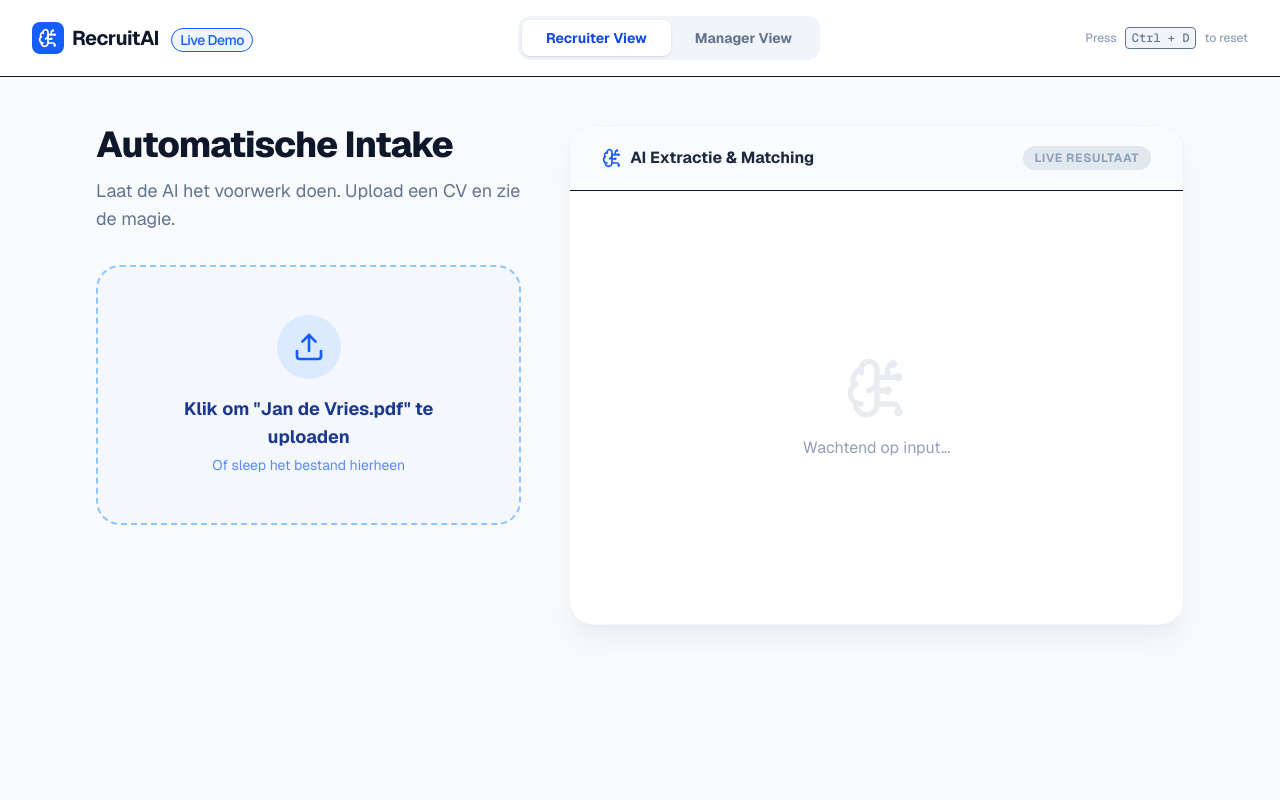
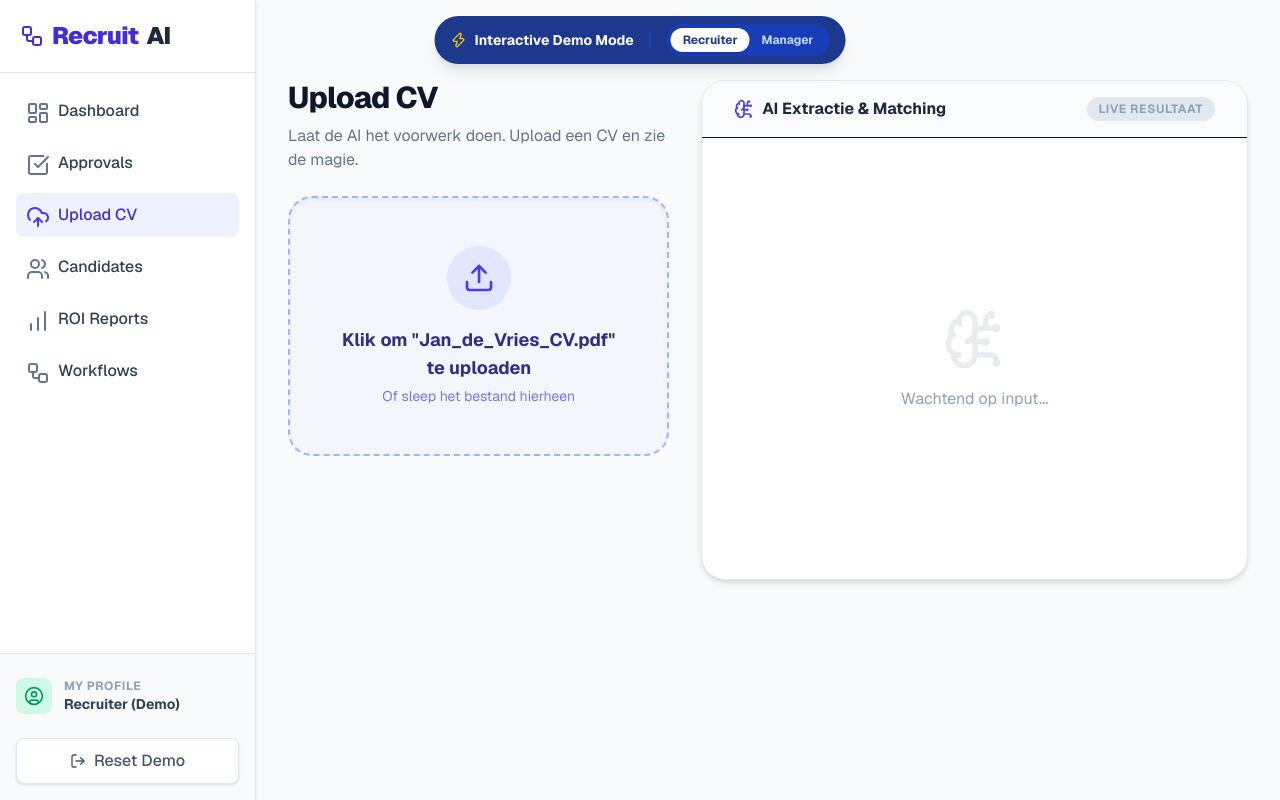
Before and after one commit to FranklinFranklin/recruitai, a Next.js app: page /demo in a window 1280 px wide. Built offline with nearby package versions, Linux system fonts and the light colour scheme.

Commit message:
feat(sales): align demo page layout precisely with original app UI

```diff
--- a/src/app/demo/page.tsx
+++ b/src/app/demo/page.tsx
@@ -4,7 +4,8 @@ import { useState, useEffect } from "react";
 import {
   Upload, FileText, BrainCircuit, CheckCircle2, XCircle,
   Building, Briefcase, ChevronRight, BarChart3, Users,
-  Clock, Zap, ShieldCheck, Mail
+  Clock, Zap, ShieldCheck, Mail, LayoutDashboard, CheckSquare,
+  UploadCloud, BarChart, Settings, LogOut, Shield, UserCircle, Workflow
 } from "lucide-react";
 
 type DemoState = 'IDLE' | 'LOADING' | 'ANALYZING' | 'REVIEW' | 'CLIFFHANGER';
@@ -45,39 +46,78 @@ export default function DemoPage() {
   };
 
   return (
-    <div className="min-h-screen bg-[#F9FAFB] text-slate-900 font-sans selection:bg-blue-100">
-      {/* Top Navigation Bar */}
-      <nav className="bg-white border-b px-8 py-4 flex justify-between items-center sticky top-0 z-50">
-        <div className="flex items-center gap-2">
-          <div className="w-8 h-8 bg-blue-600 rounded-lg flex items-center justify-center">
-            <BrainCircuit className="w-5 h-5 text-white" />
-          </div>
-          <span className="font-bold text-xl tracking-tight">RecruitAI <span className="text-blue-600 font-medium text-sm border bg-blue-50 px-2 py-0.5 rounded-full ml-2">Live Demo</span></span>
-        </div>
+    <div className="flex h-screen bg-gray-50 text-slate-900 font-sans selection:bg-blue-100 overflow-hidden relative">
 
-        {/* The Dual-View Toggle */}
-        <div className="flex bg-slate-100 p-1 rounded-xl">
+      {/* DEMO BANNER */}
+      <div className="absolute top-4 left-1/2 -translate-x-1/2 z-50 bg-blue-900 text-white px-4 py-2 rounded-full shadow-lg flex items-center gap-4 animate-in slide-in-from-top-10 duration-700">
+        <span className="text-sm font-bold flex items-center gap-2"><Zap className="w-4 h-4 text-yellow-400" /> Interactive Demo Mode</span>
+        <div className="h-4 w-px bg-blue-700"></div>
+        <div className="flex bg-blue-800 p-1 rounded-full">
           <button
             onClick={() => setView('RECRUITER')}
-            className={`px-6 py-2 rounded-lg text-sm font-bold transition-all duration-300 ${view === 'RECRUITER' ? 'bg-white shadow-sm text-blue-700' : 'text-slate-500 hover:text-slate-700'}`}
+            className={`px-3 py-1 rounded-full text-xs font-bold transition-all duration-300 ${view === 'RECRUITER' ? 'bg-white shadow-sm text-blue-900' : 'text-blue-200 hover:text-white'}`}
           >
-            Recruiter View
+            Recruiter
           </button>
           <button
             onClick={() => setView('MANAGER')}
-            className={`px-6 py-2 rounded-lg text-sm font-bold transition-all duration-300 ${view === 'MANAGER' ? 'bg-white shadow-sm text-blue-700' : 'text-slate-500 hover:text-slate-700'}`}
+            className={`px-3 py-1 rounded-full text-xs font-bold transition-all duration-300 ${view === 'MANAGER' ? 'bg-white shadow-sm text-blue-900' : 'text-blue-200 hover:text-white'}`}
           >
-            Manager View
+            Manager
           </button>
         </div>
+      </div>
 
-        <div className="text-xs text-slate-400 font-medium flex items-center gap-2">
-          Press <kbd className="bg-slate-100 border px-1.5 py-0.5 rounded text-slate-500">Ctrl + D</kbd> to reset
+      {/* FAKE SIDEBAR (Mimics original UI exactly) */}
+      <aside className="w-64 bg-white border-r border-slate-200 flex flex-col shadow-sm z-10 transition-colors duration-300 shrink-0">
+        <div className="p-5 border-b border-slate-200">
+          <h1 className="text-2xl font-black flex items-center gap-2 text-indigo-700 tracking-tight">
+            <Workflow className="w-6 h-6" />
+            Recruit<span className="text-slate-800">AI</span>
+          </h1>
         </div>
+        <nav className="flex-1 p-4 space-y-2 overflow-y-auto">
+          <SidebarLink icon={<LayoutDashboard />} label="Dashboard" active={view === 'MANAGER'} />
+          <SidebarLink icon={<CheckSquare />} label="Approvals" badge={demoState === 'REVIEW' ? "1" : null} />
+          <SidebarLink icon={<UploadCloud />} label="Upload CV" active={view === 'RECRUITER'} />
+          <SidebarLink icon={<Users />} label="Candidates" />
+          <SidebarLink icon={<BarChart />} label="ROI Reports" active={view === 'MANAGER'} />
+          <SidebarLink icon={<Workflow />} label="Workflows" />
+
+          {view === 'MANAGER' && (
+            <>
+              <div className="pt-4 pb-2">
+                <p className="text-xs font-bold text-slate-400 uppercase tracking-wider px-2.5">Administration</p>
+              </div>
+              <SidebarLink icon={<Settings />} label="Settings" />
+              <SidebarLink icon={<Users />} label="Team Monitor" />
+            </>
+          )}
         </nav>
 
+        {/* User Profile & Logout */}
+        <div className="p-4 border-t border-slate-200 bg-slate-50">
+          <div className="flex items-center gap-3 px-2 mb-4 hover:bg-slate-200 p-2 -mx-2 rounded-xl cursor-pointer group">
+            <div className={`p-2 rounded-lg ${view === 'MANAGER' ? 'bg-indigo-100 text-indigo-600' : 'bg-emerald-100 text-emerald-600'}`}>
+              {view === 'MANAGER' ? <Shield className="w-5 h-5" /> : <UserCircle className="w-5 h-5" />}
+            </div>
+            <div className="flex flex-col">
+              <span className="text-xs font-bold text-slate-400 uppercase tracking-wider">My Profile</span>
+              <span className="text-sm font-bold text-slate-700">
+                {view === 'MANAGER' ? 'Manager (Demo)' : 'Recruiter (Demo)'}
+              </span>
+            </div>
+          </div>
+          <button onClick={() => setDemoState('IDLE')} className="flex w-full justify-center items-center gap-2 p-2.5 bg-white border border-slate-200 hover:bg-red-50 hover:text-red-600 hover:border-red-200 rounded-lg transition-all font-medium shadow-sm text-slate-600">
+            <LogOut className="w-4 h-4" />
+            Reset Demo
+          </button>
+        </div>
+      </aside>
+
       {/* Main Content Area */}
-      <main className="max-w-6xl mx-auto px-8 py-12 transition-all duration-500">
+      <main className="flex-1 p-8 overflow-y-auto bg-gray-50 transition-colors duration-300 relative pt-20">
+        <div className="max-w-6xl mx-auto">
           {view === 'RECRUITER' ? (
             <RecruiterView
               demoState={demoState}
@@ -88,6 +128,7 @@ export default function DemoPage() {
           ) : (
             <ManagerView />
           )}
+        </div>
       </main>
 
       {/* Product-Led Growth Cliffhanger Modal */}
@@ -102,7 +143,7 @@ export default function DemoPage() {
               In een live omgeving staat deze kandidaat nu perfect ingevuld in jullie ATS (zoals <strong>Bullhorn, Carerix of Recruitee</strong>), inclusief de AI-match score en motivatie. Geen handwerk meer.
             </p>
             <div className="flex flex-col gap-3">
-              <button onClick={() => alert("Hier opent de Calendly of Lead-form!")} className="w-full bg-blue-600 hover:bg-blue-700 text-white font-bold py-4 rounded-xl transition-all shadow-lg hover:shadow-xl hover:-translate-y-0.5">
+              <button onClick={() => alert("Hier opent de Calendly of Lead-form!")} className="w-full bg-indigo-600 hover:bg-indigo-700 text-white font-bold py-4 rounded-xl transition-all shadow-lg hover:shadow-xl hover:-translate-y-0.5">
                 Test dit met jullie eigen ATS
               </button>
               <button onClick={() => setDemoState('IDLE')} className="w-full bg-slate-100 hover:bg-slate-200 text-slate-700 font-bold py-4 rounded-xl transition-all">
@@ -116,31 +157,45 @@ export default function DemoPage() {
   );
 }
 
+function SidebarLink({ icon, label, active = false, badge = null }: any) {
+  return (
+    <div className={`flex items-center gap-3 p-2.5 rounded-lg font-medium transition-colors cursor-pointer ${active ? 'bg-indigo-50 text-indigo-700' : 'hover:bg-slate-100 text-slate-700'}`}>
+      <div className={`w-5 h-5 ${active ? 'text-indigo-600' : 'text-slate-500'}`}>
+        {icon}
+      </div>
+      <span className="flex-1">{label}</span>
+      {badge && (
+        <span className="bg-red-500 text-white text-[10px] font-bold px-2 py-0.5 rounded-full animate-pulse">{badge}</span>
+      )}
+    </div>
+  );
+}
+
 // --- RECRUITER VIEW COMPONENT ---
 function RecruiterView({ demoState, setDemoState, simulateIntake, parsedData }: any) {
   return (
-    <div className="grid grid-cols-1 lg:grid-cols-12 gap-12">
+    <div className="grid grid-cols-1 xl:grid-cols-12 gap-8 animate-in fade-in duration-500">
 
       {/* Left Column: Input */}
-      <div className="lg:col-span-5 space-y-8">
+      <div className="xl:col-span-5 space-y-6">
         <div>
-          <h1 className="text-4xl font-extrabold tracking-tight mb-3">Automatische Intake</h1>
-          <p className="text-slate-500 text-lg">Laat de AI het voorwerk doen. Upload een CV en zie de magie.</p>
+          <h1 className="text-3xl font-extrabold tracking-tight mb-2">Upload CV</h1>
+          <p className="text-slate-500">Laat de AI het voorwerk doen. Upload een CV en zie de magie.</p>
         </div>
 
         {/* Upload Box */}
         <div
           className={`border-2 border-dashed rounded-3xl p-12 text-center transition-all duration-500 relative overflow-hidden
-            ${demoState === 'IDLE' ? 'border-blue-300 bg-blue-50/50 hover:bg-blue-50 cursor-pointer' : 'border-slate-200 bg-white opacity-50 pointer-events-none'}`}
+            ${demoState === 'IDLE' ? 'border-indigo-300 bg-indigo-50/50 hover:bg-indigo-50 cursor-pointer shadow-inner' : 'border-slate-200 bg-white opacity-50 pointer-events-none'}`}
           onClick={demoState === 'IDLE' ? simulateIntake : undefined}
         >
           {demoState === 'IDLE' ? (
             <>
-              <div className="w-16 h-16 bg-blue-100 rounded-full flex items-center justify-center mx-auto mb-4 group-hover:scale-110 transition-transform">
-                <Upload className="w-8 h-8 text-blue-600" />
+              <div className="w-16 h-16 bg-indigo-100 rounded-full flex items-center justify-center mx-auto mb-4 group-hover:scale-110 transition-transform">
+                <Upload className="w-8 h-8 text-indigo-600" />
               </div>
-              <p className="font-bold text-lg text-blue-900 mb-1">Klik om "Jan de Vries.pdf" te uploaden</p>
-              <p className="text-blue-600/70 text-sm">Of sleep het bestand hierheen</p>
+              <p className="font-bold text-lg text-indigo-900 mb-1">Klik om "Jan_de_Vries_CV.pdf" te uploaden</p>
+              <p className="text-indigo-600/70 text-sm">Of sleep het bestand hierheen</p>
             </>
           ) : (
             <div className="flex flex-col items-center">
@@ -152,7 +207,7 @@ function RecruiterView({ demoState, setDemoState, simulateIntake, parsedData }:
 
         {/* Value Prop Banner */}
         {demoState === 'REVIEW' && (
-          <div className="bg-emerald-50 border border-emerald-100 rounded-2xl p-6 animate-in slide-in-from-bottom-4 fade-in duration-700">
+          <div className="bg-emerald-50 border border-emerald-100 rounded-2xl p-6 animate-in slide-in-from-bottom-4 fade-in duration-700 shadow-sm">
             <div className="flex items-center gap-4">
               <div className="w-12 h-12 bg-emerald-100 rounded-full flex items-center justify-center shrink-0">
                 <Clock className="w-6 h-6 text-emerald-600" />
@@ -167,12 +222,12 @@ function RecruiterView({ demoState, setDemoState, simulateIntake, parsedData }:
       </div>
 
       {/* Right Column: AI Output */}
-      <div className="lg:col-span-7">
-        <div className="bg-white rounded-3xl shadow-xl shadow-slate-200/50 border border-slate-100 overflow-hidden min-h-[500px] flex flex-col">
+      <div className="xl:col-span-7">
+        <div className="bg-white rounded-3xl shadow-md border border-slate-200 overflow-hidden min-h-[500px] flex flex-col">
 
-          <div className="border-b bg-slate-50/80 px-8 py-5 flex items-center justify-between">
+          <div className="border-b bg-slate-50/80 px-8 py-4 flex items-center justify-between">
             <h3 className="font-bold text-slate-800 flex items-center gap-2">
-              <BrainCircuit className="w-5 h-5 text-blue-600" />
+              <BrainCircuit className="w-5 h-5 text-indigo-600" />
               AI Extractie & Matching
             </h3>
             <span className="text-xs font-bold uppercase tracking-wider text-slate-400 bg-slate-200 px-3 py-1 rounded-full">Live Resultaat</span>
@@ -188,7 +243,7 @@ function RecruiterView({ demoState, setDemoState, simulateIntake, parsedData }:
 
             {demoState === 'LOADING' && (
               <div className="flex flex-col items-center justify-center space-y-6">
-                <div className="w-12 h-12 border-4 border-slate-100 border-t-blue-600 rounded-full animate-spin"></div>
+                <div className="w-12 h-12 border-4 border-slate-100 border-t-indigo-600 rounded-full animate-spin"></div>
                 <p className="text-slate-500 font-medium animate-pulse">PDF tekst extraheren (OCR)...</p>
               </div>
             )}
@@ -196,22 +251,22 @@ function RecruiterView({ demoState, setDemoState, simulateIntake, parsedData }:
             {demoState === 'ANALYZING' && (
               <div className="space-y-6 w-full max-w-md mx-auto">
                 <div className="flex items-center gap-4">
-                  <div className="w-8 h-8 rounded-full bg-blue-100 flex items-center justify-center animate-pulse"><CheckCircle2 className="w-4 h-4 text-blue-600" /></div>
-                  <p className="text-slate-700">Structureren van werkervaring...</p>
+                  <div className="w-8 h-8 rounded-full bg-indigo-100 flex items-center justify-center animate-pulse"><CheckCircle2 className="w-4 h-4 text-indigo-600" /></div>
+                  <p className="text-slate-700 font-medium">Structureren van werkervaring...</p>
                 </div>
                 <div className="flex items-center gap-4">
-                  <div className="w-8 h-8 rounded-full bg-blue-100 flex items-center justify-center animate-pulse" style={{ animationDelay: '0.5s'}}><CheckCircle2 className="w-4 h-4 text-blue-600" /></div>
-                  <p className="text-slate-700">Matchen met actieve vacatures...</p>
+                  <div className="w-8 h-8 rounded-full bg-indigo-100 flex items-center justify-center animate-pulse" style={{ animationDelay: '0.5s'}}><CheckCircle2 className="w-4 h-4 text-indigo-600" /></div>
+                  <p className="text-slate-700 font-medium">Matchen met actieve vacatures...</p>
                 </div>
                 <div className="flex items-center gap-4 opacity-50">
-                  <div className="w-8 h-8 rounded-full border-2 border-slate-200 border-t-blue-600 animate-spin"></div>
-                  <p className="text-slate-700">Privacy check uitvoeren (AVG)...</p>
+                  <div className="w-8 h-8 rounded-full border-2 border-slate-200 border-t-indigo-600 animate-spin"></div>
+                  <p className="text-slate-700 font-medium">Privacy check uitvoeren (AVG)...</p>
                 </div>
               </div>
             )}
 
             {demoState === 'REVIEW' && parsedData && (
-              <div className="animate-in fade-in slide-in-from-right-8 duration-700 space-y-8 w-full">
+              <div className="animate-in fade-in slide-in-from-right-8 duration-700 space-y-6 w-full">
 
                 <div className="flex justify-between items-start">
                   <div>
@@ -220,29 +275,29 @@ function RecruiterView({ demoState, setDemoState, simulateIntake, parsedData }:
                       <Mail className="w-4 h-4" /> jan.devries@voorbeeld.nl
                     </p>
                   </div>
-                  <div className="bg-emerald-50 border border-emerald-100 px-4 py-2 rounded-2xl flex flex-col items-center">
-                    <span className="text-emerald-600 text-xs font-bold uppercase">Match Score</span>
-                    <span className="text-emerald-600 font-black text-2xl">{parsedData.score}%</span>
+                  <div className="bg-emerald-50 border border-emerald-100 px-4 py-2 rounded-2xl flex flex-col items-center shadow-sm">
+                    <span className="text-emerald-600 text-[10px] font-black uppercase tracking-widest">Match Score</span>
+                    <span className="text-emerald-600 font-black text-3xl">{parsedData.score}%</span>
                   </div>
                 </div>
 
                 <div className="space-y-4">
-                  <div className="bg-slate-50 rounded-2xl p-5 border border-slate-100">
-                    <p className="text-sm font-bold text-slate-400 uppercase tracking-wider mb-2">Beste Vacature Match</p>
+                  <div className="bg-slate-50 rounded-2xl p-5 border border-slate-200 shadow-sm">
+                    <p className="text-xs font-bold text-slate-400 uppercase tracking-wider mb-2">Beste Vacature Match</p>
                     <p className="font-semibold flex items-center gap-2 text-slate-800">
-                      <Briefcase className="w-5 h-5 text-blue-600" />
+                      <Briefcase className="w-5 h-5 text-indigo-600" />
                       {parsedData.matchedVacancy}
                     </p>
-                    <p className="text-sm text-slate-600 mt-3 leading-relaxed border-l-2 border-blue-200 pl-3">
+                    <p className="text-sm text-slate-600 mt-3 leading-relaxed border-l-2 border-indigo-200 pl-3">
                       "Sterke match op basis van 5+ jaar Java ervaring. Ontbrekende kennis van AWS wordt gecompenseerd door brede Cloud Architectuur ervaring."
                     </p>
                   </div>
 
                   <div>
-                    <p className="text-sm font-bold text-slate-400 uppercase tracking-wider mb-2">Gevonden Skills</p>
+                    <p className="text-xs font-bold text-slate-400 uppercase tracking-wider mb-2">Gevonden Skills</p>
                     <div className="flex flex-wrap gap-2">
                       {parsedData.skills.map((s: string) => (
-                        <span key={s} className="px-3 py-1.5 bg-blue-50 text-blue-700 rounded-lg text-sm font-medium border border-blue-100">
+                        <span key={s} className="px-3 py-1.5 bg-indigo-50 text-indigo-700 rounded-lg text-sm font-bold border border-indigo-100 shadow-sm">
                           {s}
                         </span>
                       ))}
@@ -252,11 +307,11 @@ function RecruiterView({ demoState, setDemoState, simulateIntake, parsedData }:
 
                 {/* Action Buttons */}
                 <div className="pt-6 border-t flex gap-4">
-                  <button onClick={() => setDemoState('IDLE')} className="px-6 py-3 rounded-xl font-bold text-slate-500 bg-slate-100 hover:bg-slate-200 transition-colors flex items-center gap-2">
+                  <button onClick={() => setDemoState('IDLE')} className="px-6 py-3 rounded-xl font-bold text-slate-600 bg-white border hover:bg-slate-50 transition-colors flex items-center gap-2 shadow-sm">
                     <XCircle className="w-5 h-5" /> Afwijzen
                   </button>
-                  <button onClick={() => setDemoState('CLIFFHANGER')} className="flex-1 px-6 py-3 rounded-xl font-bold text-white bg-blue-600 hover:bg-blue-700 shadow-lg shadow-blue-200 hover:-translate-y-0.5 transition-all flex items-center justify-center gap-2">
-                    Goedkeuren & Exporteer ATS <ChevronRight className="w-5 h-5" />
+                  <button onClick={() => setDemoState('CLIFFHANGER')} className="flex-1 px-6 py-3 rounded-xl font-bold text-white bg-indigo-600 hover:bg-indigo-700 shadow-md hover:-translate-y-0.5 transition-all flex items-center justify-center gap-2">
+                    Goedkeuren & Exporteer <ChevronRight className="w-5 h-5" />
                   </button>
                 </div>
 
@@ -276,21 +331,21 @@ function ManagerView() {
 
       <div className="flex justify-between items-end">
         <div>
-          <h1 className="text-4xl font-extrabold tracking-tight mb-3">Management ROI Dashboard</h1>
-          <p className="text-slate-500 text-lg">Real-time inzicht in de besparingen en prestaties van je team.</p>
+          <h1 className="text-3xl font-extrabold tracking-tight mb-2">Management ROI Dashboard</h1>
+          <p className="text-slate-500">Real-time inzicht in de besparingen en prestaties van je team.</p>
         </div>
-        <div className="bg-white border rounded-xl px-4 py-2 text-sm font-bold shadow-sm">
-          Deze Maand
+        <div className="bg-white border rounded-lg px-3 py-1.5 text-xs font-bold text-slate-500 shadow-sm flex items-center gap-2">
+          <Clock className="w-4 h-4"/> Deze Maand
         </div>
       </div>
 
       <div className="grid grid-cols-1 md:grid-cols-3 gap-6">
         <StatCard
-          icon={<Clock className="text-blue-600 w-6 h-6" />}
+          icon={<Clock className="text-indigo-600 w-6 h-6" />}
           title="Tijd Bespaard"
           value="184 uur"
           trend="+12% tov vorige maand"
-          color="blue"
+          color="indigo"
         />
         <StatCard
           icon={<Zap className="text-emerald-600 w-6 h-6" />}
@@ -313,7 +368,7 @@ function ManagerView() {
         <div className="bg-white rounded-3xl p-8 border shadow-sm">
           <div className="flex justify-between items-center mb-6">
             <h3 className="text-xl font-bold">Actieve Koppelingen</h3>
-            <span className="text-emerald-600 text-sm font-bold bg-emerald-50 px-3 py-1 rounded-full flex items-center gap-2"><CheckCircle2 className="w-4 h-4"/> Gezond</span>
+            <span className="text-emerald-600 text-sm font-bold bg-emerald-50 border border-emerald-100 px-3 py-1 rounded-full flex items-center gap-2"><CheckCircle2 className="w-4 h-4"/> Gezond</span>
           </div>
 
           <div className="space-y-4">
@@ -340,9 +395,8 @@ function ManagerView() {
 }
 
 function StatCard({ icon, title, value, trend, color }: any) {
-  // Map standard tailwind colors for safelist or use direct styles if arbitrary
   const colorMap: Record<string, string> = {
-    blue: "bg-blue-50 text-blue-600",
+    indigo: "bg-indigo-50 text-indigo-600",
     emerald: "bg-emerald-50 text-emerald-600",
     purple: "bg-purple-50 text-purple-600",
   };
@@ -360,7 +414,7 @@ function StatCard({ icon, title, value, trend, color }: any) {
 
 function IntegrationRow({ name, status, syncs, inactive = false }: any) {
   return (
-    <div className={`flex items-center justify-between p-4 border rounded-2xl ${inactive ? 'bg-slate-50 opacity-60' : 'bg-white hover:border-blue-300 transition-colors'}`}>
+    <div className={`flex items-center justify-between p-4 border rounded-2xl ${inactive ? 'bg-slate-50 opacity-60' : 'bg-white hover:border-indigo-200 transition-colors shadow-sm'}`}>
       <div className="flex items-center gap-3">
         <Building className="w-8 h-8 text-slate-400" />
         <div>
@@ -368,7 +422,7 @@ function IntegrationRow({ name, status, syncs, inactive = false }: any) {
           <p className="text-xs text-slate-500">{syncs}</p>
         </div>
       </div>
-      <span className={`text-xs font-bold px-3 py-1 rounded-full ${inactive ? 'bg-slate-200 text-slate-600' : 'bg-emerald-100 text-emerald-700'}`}>
+      <span className={`text-xs font-bold px-3 py-1 rounded-full ${inactive ? 'bg-slate-200 text-slate-600' : 'bg-emerald-100 text-emerald-700 border border-emerald-200'}`}>
         {status}
       </span>
     </div>
```
Lines whose indentation alone changed are shown as unchanged.
